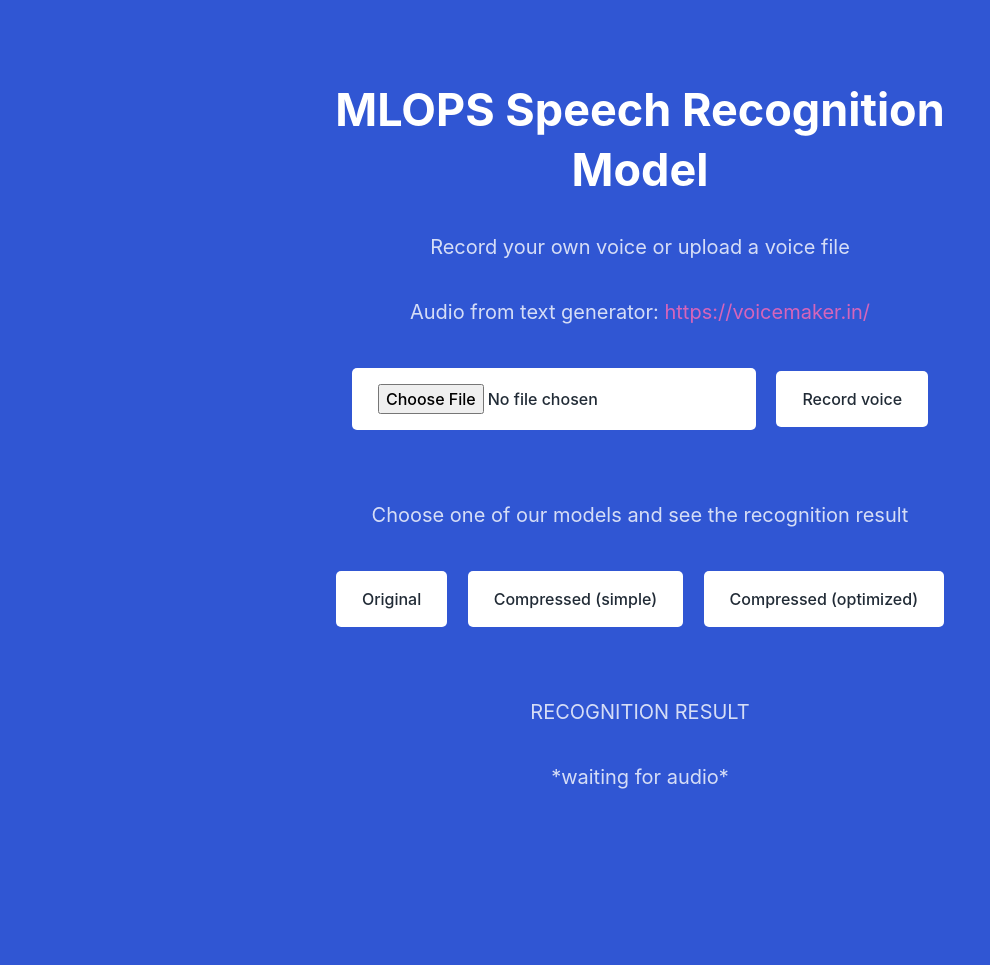
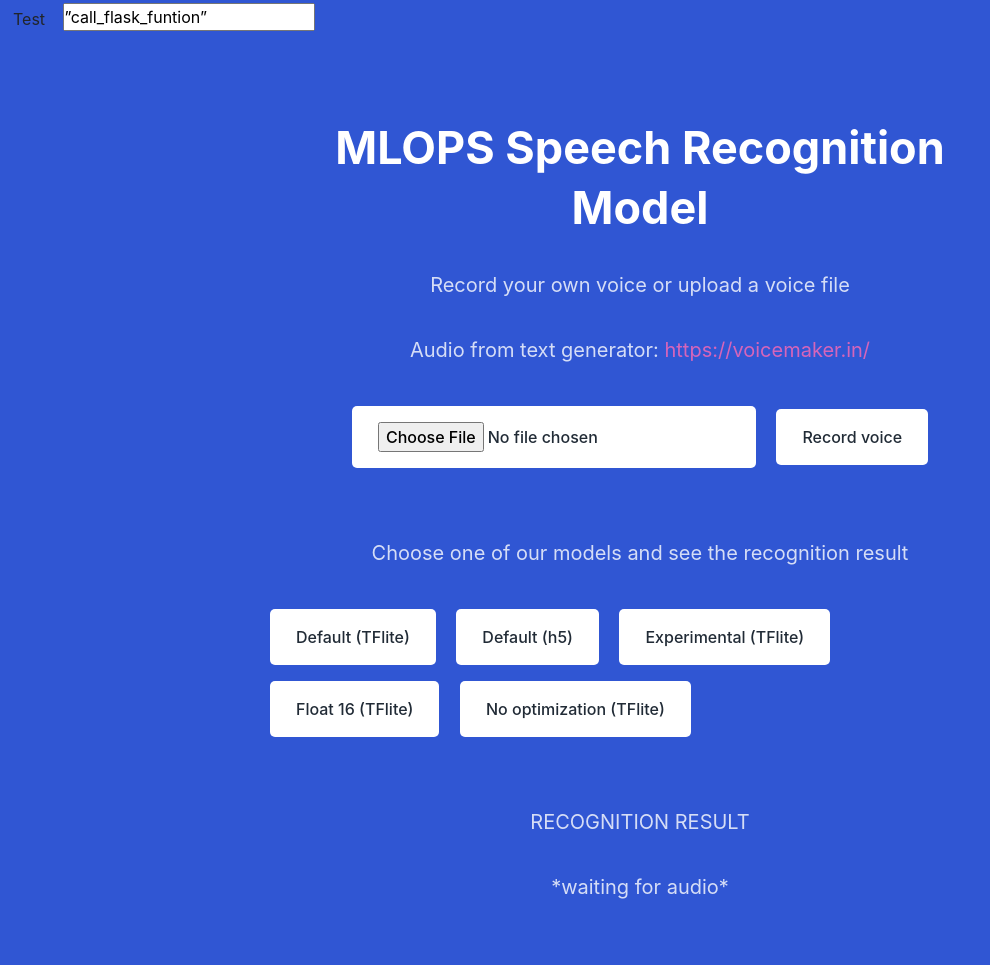
Before and after one commit to Julesdorbeau/MLOPS_Project, a Flask app: page / in a window 1280 px wide. Shown: the whole page, without its empty margins (0-990 px from the left). Before the commit the page ends 855 px from the top, so only its background shows below. Run offline with Flask 2, Linux system fonts and the light colour scheme; some libraries are stand-ins or nearby versions.

Commit message:
Working buttons and file system

```diff
--- a/app.py
+++ b/app.py
@@ -1,17 +1,15 @@
 from flask import Flask, render_template, request, redirect
 import speech_recognition as sr
+import os
 
 app = Flask(__name__)
 
 @app.route("/", methods=["GET", "POST"])
 def index():
     transcript = "*waiting for audio*"
+    print("Variable transcript set to: (BEGIN):", transcript)
+
     if request.method == "POST":
-        #has_changed = 0
-        transcript = "*waiting for audio*"
-        print("Variable transcript set to: (BEGIN):", transcript)
-        print("FORM DATA RECEIVED")
-
         if "file" not in request.files:
             print("No file?")
             return redirect(request.url)
@@ -23,19 +21,36 @@ def index():
 
         if file:
             print("File", file.filename, "has been loaded")
-            recognizer = sr.Recognizer()
-            audioFile = sr.AudioFile(file)
-            with audioFile as source:
-                data = recognizer.record(source)
-            transcript = recognizer.recognize_google(data, key=None)
-            has_changed = 1
-        print("Variable transcript set to: (END):", transcript)
+            data = request.files['file'].read()
+            try:
+                os.remove('input/myfile.wav')
+            except OSError:
+                pass
+            with open('input/myfile.wav', mode='bx') as f:
+                f.write(data)
+                print("Audio file created in input/ file")
+            r_form = request.form['submit_button']
+            if r_form == 'Default (TFlite)':
+                print(r_form)
+                return render_template('index.html', transcript=r_form)
 
-    #if has_changed == 0:
-        #transcript="*waiting for audio*"
-    print("Variable transcript set to: (EOF):", transcript)
+            elif r_form == 'Default (h5)':
+                print(r_form)
+                return render_template('index.html', transcript=r_form)
+
+            elif r_form == 'Experimental (TFlite)':
+                print(r_form)
+                return render_template('index.html', transcript=r_form)
+
+            elif r_form == 'Float 16 (TFlite)':
+                print(r_form)
+                return render_template('index.html', transcript=r_form)
+
+            elif r_form == 'No optimization (TFlite)':
+                print(r_form)
+                return render_template('index.html', transcript=r_form)
+
     return render_template('index.html', transcript=transcript)
-
 
 
 if __name__ == "__main__":
--- a/templates/index.html
+++ b/templates/index.html
@@ -14,7 +14,10 @@
         <!-- ===== All CSS files ===== -->
         <link rel="stylesheet" href="{{ url_for('static', filename='styles/index.css') }}">
     </head>
+
+    <a href=# id=test><button class='btn btn-default'>Test</button></a>
     <body>
+        <a href="{{ url_for('static', filename='images/favicon.png') }}"><input type=”button” value=”call_flask_funtion”></a>
         <!-- ====== Document Start ====== -->
         <section class="ud-hero" style="padding-top:5em">
             <div class="container">
@@ -43,9 +46,22 @@
                         </p>
                         <ul class="ud-hero-buttons">
                             <li>
-                                <input class="ud-main-btn ud-white-btn" type="submit" value="Original"/>
-                                <input class="ud-main-btn ud-white-btn" type="submit" value="Compressed (simple)"/>
-                                <input class="ud-main-btn ud-white-btn" type="submit" value="Compressed (optimized)"/>
+                                <button class="ud-main-btn ud-white-btn" type="submit" name="submit_button" value="Default (TFlite)">Default (TFlite)</button>
+                                <button class="ud-main-btn ud-white-btn" type="submit" name="submit_button" value="Default (h5)">Default (h5)</button>
+                                <button class="ud-main-btn ud-white-btn" type="submit" name="submit_button" value="Experimental (TFlite)">Experimental (TFlite)</button>
+                                <button class="ud-main-btn ud-white-btn" type="submit" name="submit_button" value="Float 16 (TFlite)">Float 16 (TFlite)</button>
+                                <button class="ud-main-btn ud-white-btn" type="submit" name="submit_button" value="No optimization (TFlite)">No optimization (TFlite)</button>
+
+                                <!--
+                                <a href=# type="submit" id=test><button class='ud-main-btn ud-white-btn'>SPECIAL TEST</button></a>
+                                <input class="ud-main-btn ud-white-btn" type="submit" value="Default (TFlite)"/>
+                                <a href=# id=test><button class='btn btn-default'>Test</button></a>
+                                <input class="ud-main-btn ud-white-btn" type="submit" name="1" value="Default (h5)"/>
+                                <input class="ud-main-btn ud-white-btn" type="submit" value="Experimental (TFlite)"/>
+                                <input class="ud-main-btn ud-white-btn" type="submit" value="Float 16 (TFlite)"/>
+                                <input class="ud-main-btn ud-white-btn" type="submit" value="No optimization (TFlite)"/>
+                                <a href=”/test”><input type=”button” value=”call_flask_funtion”></a>-->
+
                             </li>
                         </ul>
                     </form>
```
Also changed, not shown: 1 other file.
